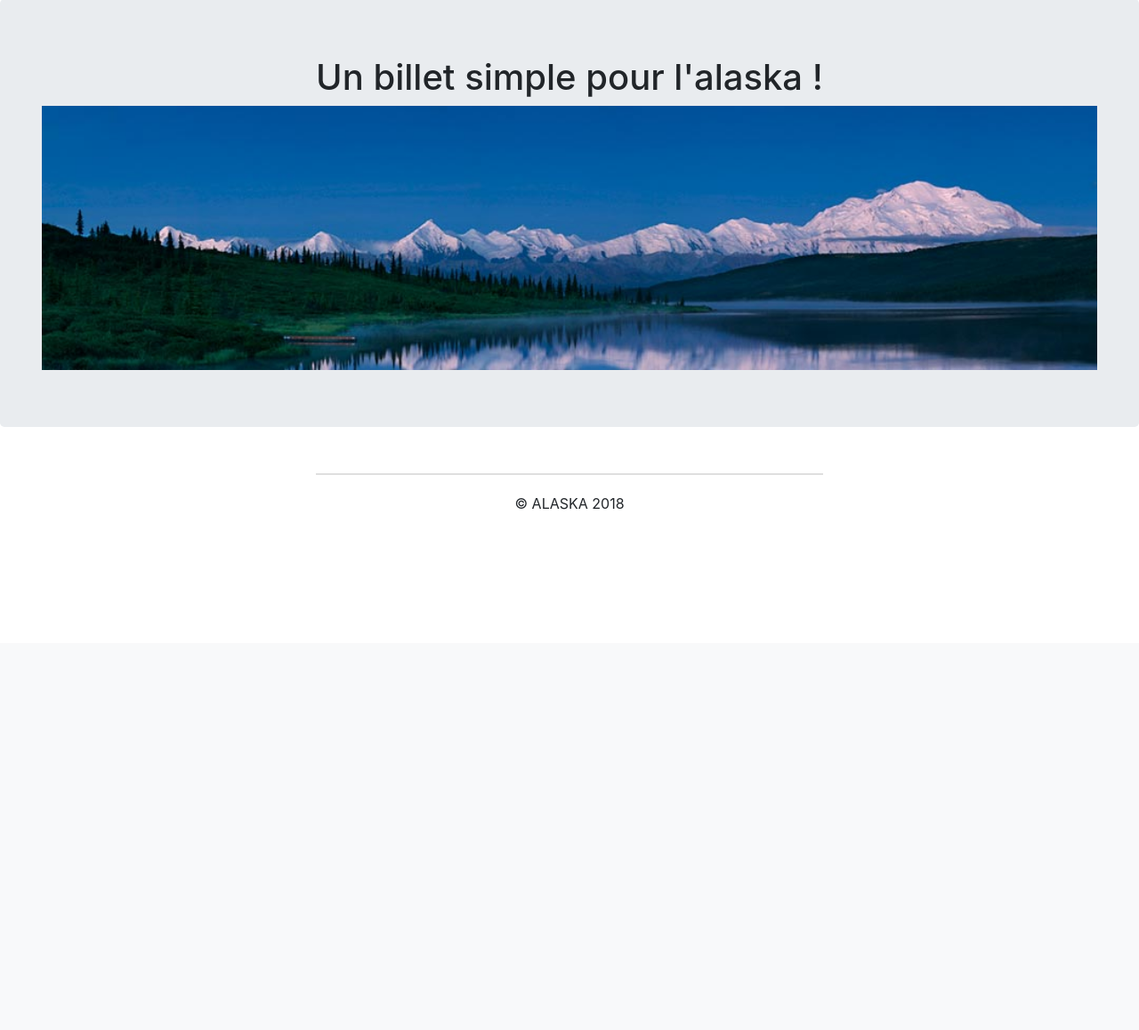
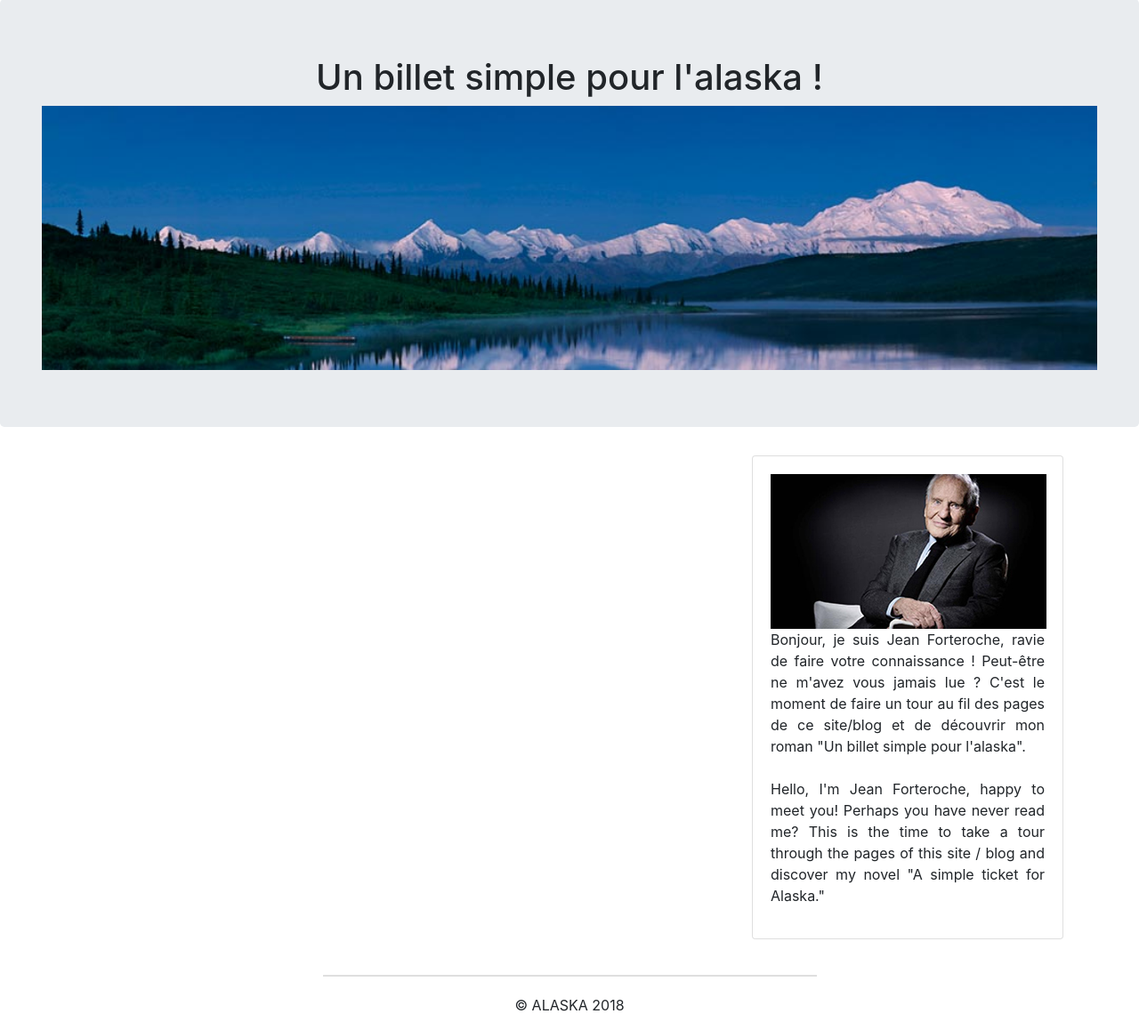
Before and after one commit to Didouxo/Projet3, a PHP site: page / in a window 1280 px wide. Shown: the part 77-1235 px from the top of the page at 89% size. Before the commit the page ends 650 px from the top, so only its background shows below. Run offline with PHP 8.4, Linux system fonts and the light colour scheme; data that the repository does not hold is empty; some libraries are stand-ins or nearby versions.

Commit message:
Ajoute d'une biographie à droite avec bootstrap, réglage d'un bug apperçu dans l'ajout de commentaire, report n'avait pas de valeur par defaut

```diff
--- a/model/CommentManager.php
+++ b/model/CommentManager.php
@@ -14,7 +14,7 @@ class CommentManager extends Manager
     public function postComment($postId, $author, $comment)
     {
         $db = $this->dbConnect();
-        $comments = $db->prepare('INSERT INTO comments(post_id, author, comment, comment_date) VALUES(?, ?, ?, NOW())');
+        $comments = $db->prepare('INSERT INTO comments(post_id, author, comment, report, comment_date) VALUES(?, ?, ?, 0, NOW())');
         $affectedLines = $comments->execute(array($postId, $author, $comment));
 
         return $affectedLines;
--- a/public/css/style.css
+++ b/public/css/style.css
@@ -5,6 +5,6 @@ header, .card {
   border-top: 2px solid #DFDFDF;
   margin: 20px 0;
 }
-.billet {
+.billet, .biographie{
   text-align: justify;
 }
--- a/view/frontend/listPostsView.php
+++ b/view/frontend/listPostsView.php
@@ -13,8 +13,10 @@
 
   <div class="container">
     <div class="row">
+      <div class="col-sm-8">
+    <div class="row">
     <?php while ($data = $posts->fetch()) { ?>
-    <div class="col-sm-6">
+      <div class="col-sm-12">
       <div class="card">
         <div class="card-body">
           <h5 class="card-title"><?= htmlspecialchars($data['title']) ?></h5>
@@ -26,6 +28,15 @@
     </div>
     <?php } ?>
     </div>
+    </div>
+    <div class="col-sm-4">
+      <div class="card">
+        <div class="card-body">
+          <img src="public/images/ecrivain.jpeg" alt="photo de l'écrivain">
+          <p class="biographie">Bonjour, je suis Jean Forteroche, ravie de faire votre connaissance ! Peut-être ne m'avez vous jamais lue ? C'est le moment de faire un tour au fil des pages de ce site/blog et de découvrir mon roman "Un billet simple pour l'alaska".</br></br> Hello, I'm Jean Forteroche, happy to meet you! Perhaps you have never read me? This is the time to take a tour through the pages of this site / blog and discover my novel "A simple ticket for Alaska."</p>
+        </div>
+      </div>
+    </div>
   </div>
 
 <?php $content = ob_get_clean(); ?>
```
Also changed, not shown: public/images/ecrivain.jpeg.
